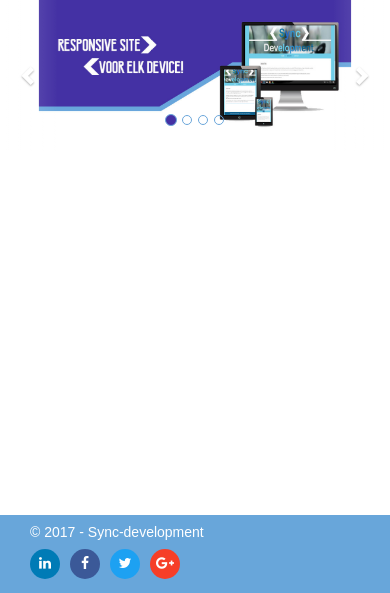
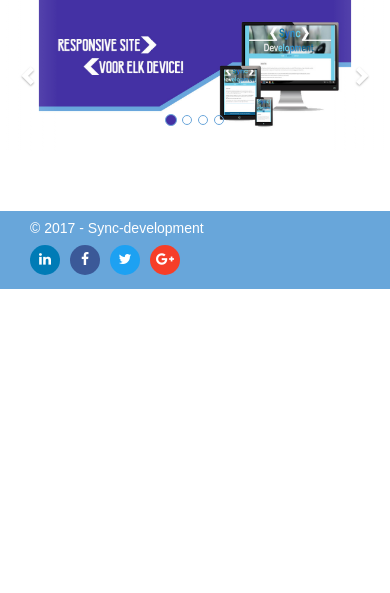
Before and after one commit to Sync-Development/Sync-Development, a PHP site: page /home.html in a window 390 px wide. Shown: the part 251-844 px from the top of the page. Run offline with PHP 8.4, Linux system fonts and the light colour scheme; some libraries are stand-ins or nearby versions; some web fonts are replaced.

Commit message:
footer
mobile versie gepositioneerd

```diff
--- a/mobile.css
+++ b/mobile.css
@@ -184,7 +184,7 @@ footer { background-color:#4431a4; max-height:320px; font-family: 'Open Sans', s
 
  .copyright { max-height:80px; background-color:#68a6da;     position: absolute;
     width: 100%;
-    bottom: 0px;}
+    margin-bottom: 0px;}
  .copyright p { text-align:left; color:#FFF; padding:7px 0; margin-bottom:0;}
  .heading7 { font-size:21px; font-weight:700; color:#d9d6d6; margin-bottom:22px; display:none;}
  .post p { font-size:12px; color:#FFF; line-height:20px;}
```
